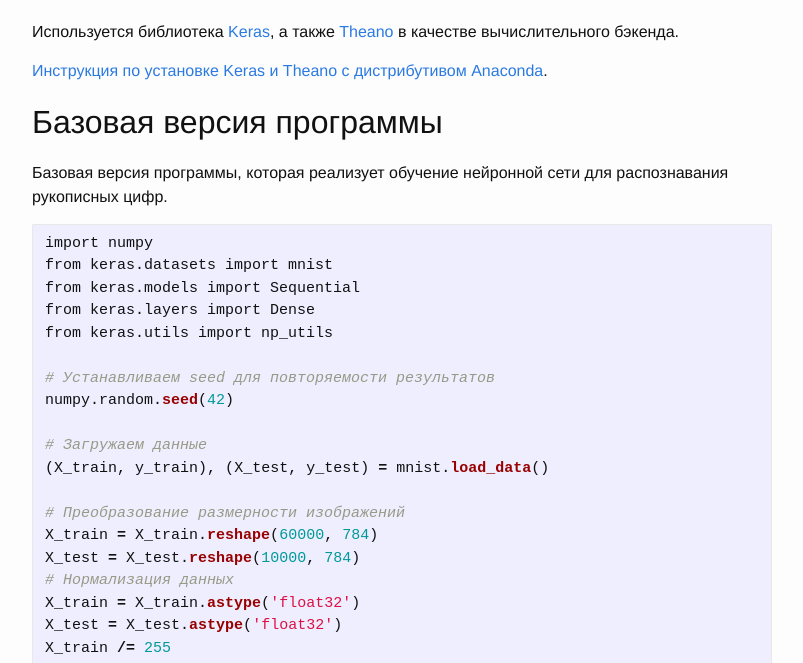
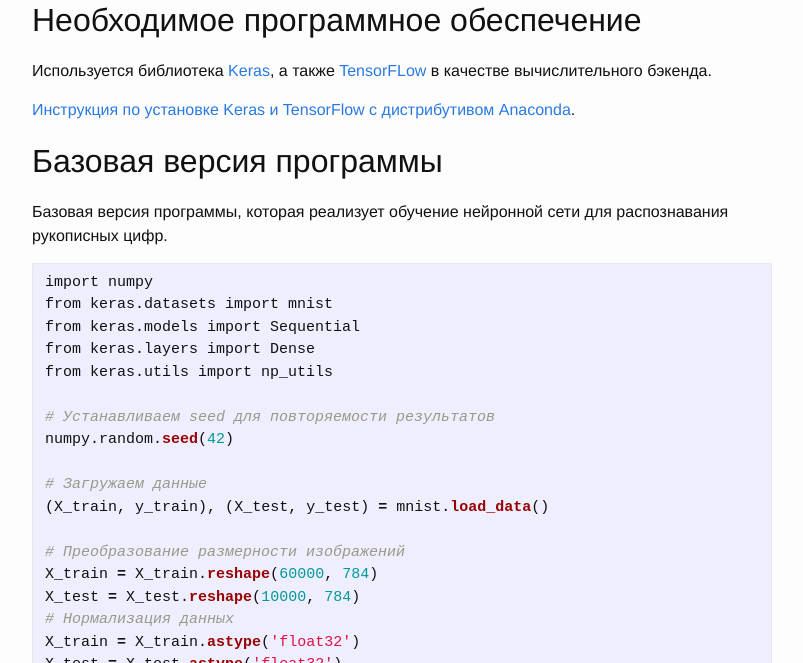
Before and after one commit to sozykin/asozykin.ru, a Jekyll site: the page built from _pages/courses/nnpython/nnpython-lab1.md, in a window 1280 px wide and 900 px high, scrolled down 1305 px, cut to the strip 237-900 px from the top of the window. Shown: the whole strip, without its empty margins (238-1041 px from the left). Built offline with Jekyll 4.4.1, drawn with Linux system fonts in a browser that asks for light colours; comment, search, counter and statistics services are not loaded; some of the changed text lies outside the part shown.

Commit message:
Practices are updated to TensorFlow

```diff
--- a/_pages/courses/nnpython/nnpython-lab1.md
+++ b/_pages/courses/nnpython/nnpython-lab1.md
@@ -7,6 +7,8 @@ comments: true
 В этой практической работе по курсу ["Глубокое обучение на Python"](/courses/nnpython) вы научитесь обучать нейронную сеть распознавать рукописные цифры из набора данных MNIST.
 
 **Обновление от 08.05.2017**. *Программы обновлены на Keras версии 2*.
+
+**Обновление от 10.11.2017**. *Бэкенд Keras изменен на TensorFlow*.
 
 **Цель работы**: научится оценивать влияние гиперпараметров обучения (количество эпох обучения, размер мини-выборки, количество нейронов во входном слое, количество скрытых слоев) на качество обучения нейронной сети.
 
@@ -22,9 +24,9 @@ comments: true
 
 ## Необходимое программное обеспечение
 
-Используется библиотека [Keras](https://keras.io/), а также [Theano](http://deeplearning.net/software/theano/) в качестве вычислительного бэкенда.
+Используется библиотека [Keras](https://keras.io/), а также [TensorFLow](https://www.tensorflow.org/) в качестве вычислительного бэкенда.
 
-[Инструкция по установке Keras и Theano с дистрибутивом Anaconda](/deep_learning/2016/12/25/Keras-Installation.html).
+[Инструкция по установке Keras и TensorFlow с дистрибутивом Anaconda](/deep_learning/2017/09/07/Keras-Installation-TensorFlow.html).
 
 
 ## Базовая версия программы
```
Also changed, not shown: _pages/courses/nnpython/nnpython-lab2.md (+5 -3 lines), _pages/courses/nnpython/nnpython-lab3.md (+4 -2 lines).
